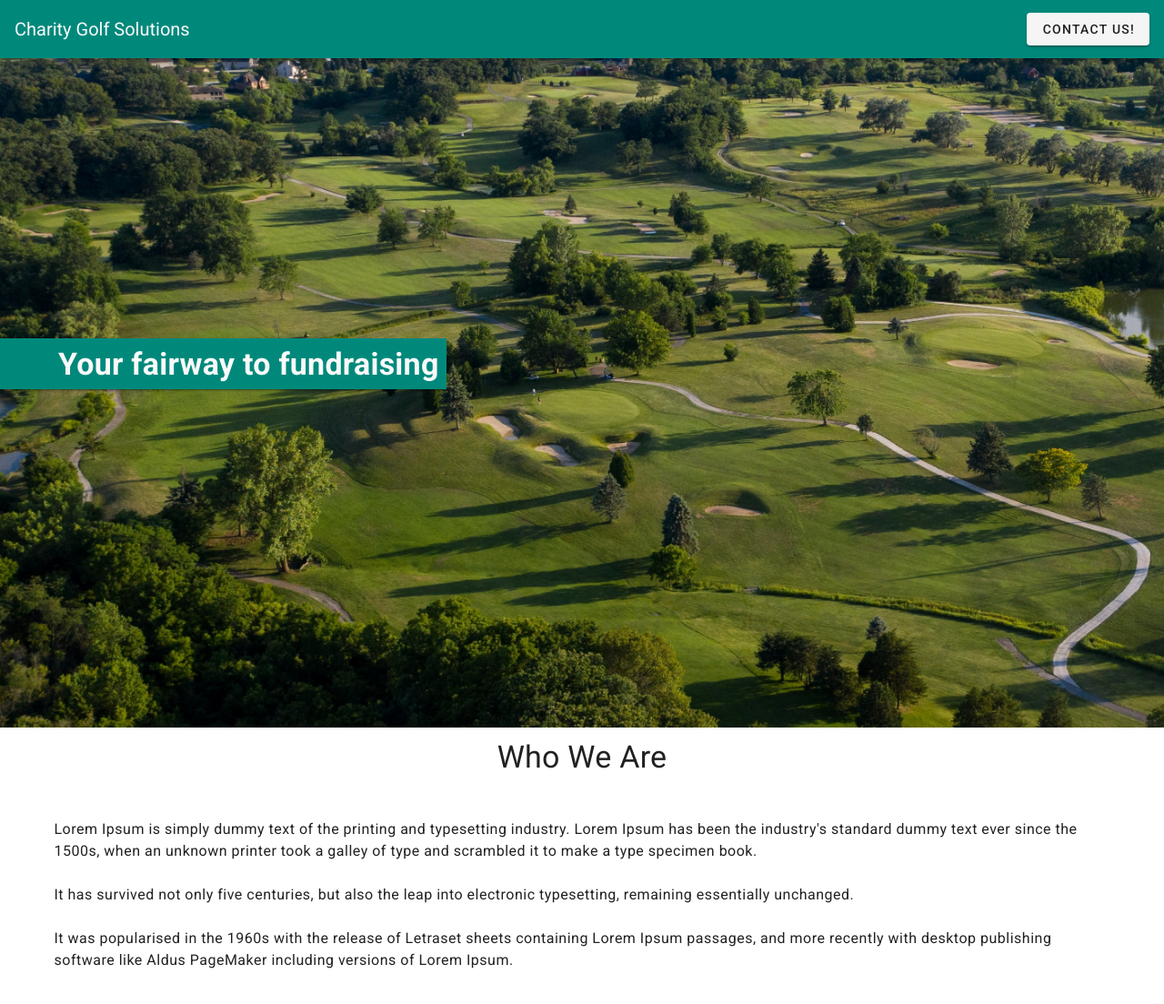
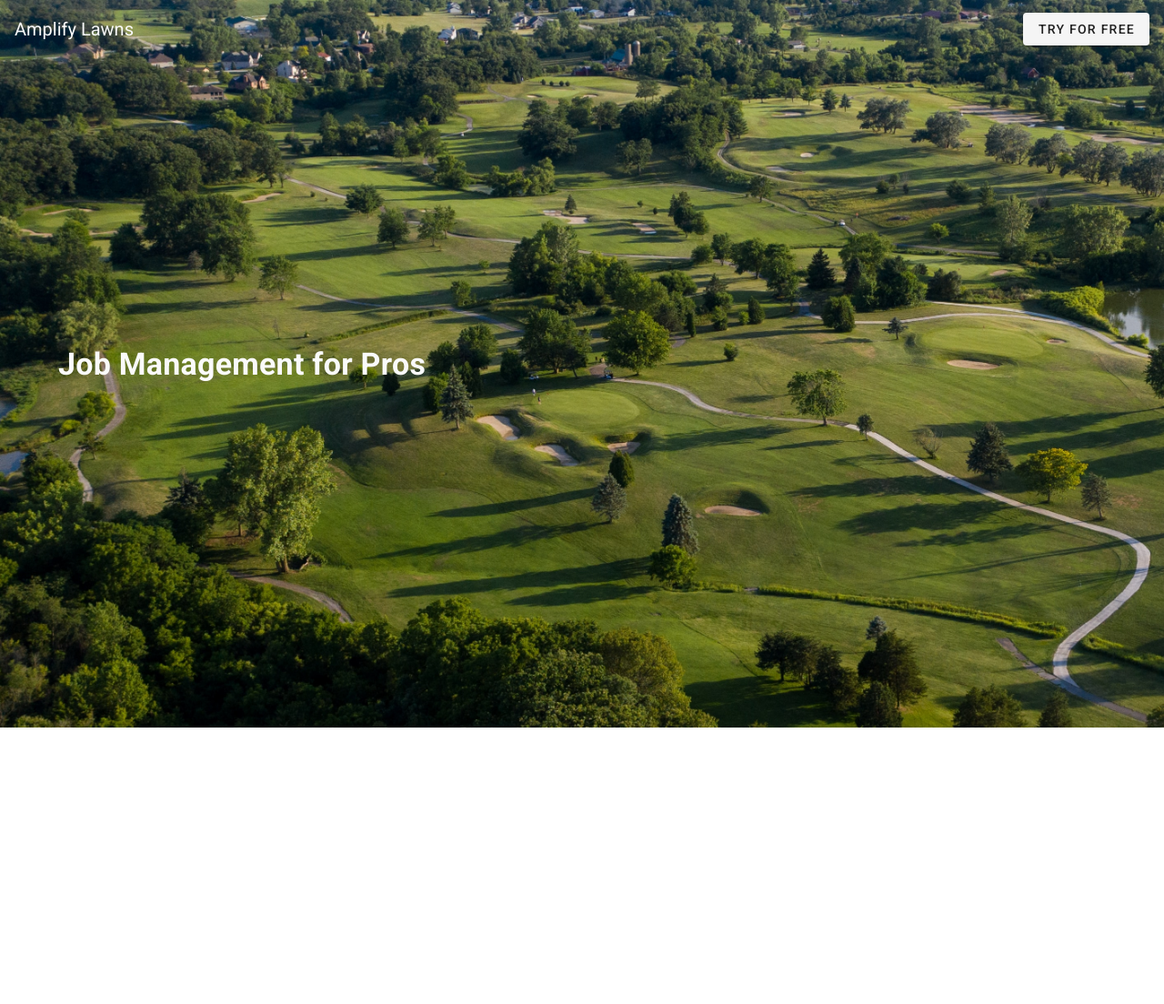
Before and after one commit to amplify-technologies/lawns-website, a Vue app: page / in a window 1280 px wide. Shown: the whole page at 91% size. After the commit the page ends 800 px from the top, so only its background shows below. Built offline with nearby package versions, Linux system fonts and the light colour scheme.

Commit message:
Cleanup some CGS assets

```diff
--- a/package.json
+++ b/package.json
@@ -1,5 +1,5 @@
 {
-  "name": "cgs",
+  "name": "amplify",
   "version": "0.1.0",
   "private": true,
   "scripts": {
--- a/src/components/SplashPage.vue
+++ b/src/components/SplashPage.vue
@@ -2,46 +2,36 @@
   <v-main>
 
     <v-container
-      id="fairway"
+      id="lawn"
       fluid
       class="fill-height pl-0"
     >
       <v-app-bar
         absolute
-        color="teal darken-1"
+        color="transparent"
+        elevation=0
       >
 
         <v-toolbar-title
           class=" grey--text text--lighten-5"
         >
-          Charity Golf Solutions
+          Amplify Lawns
         </v-toolbar-title>
 
         <v-spacer></v-spacer>
 
-        <v-btn>Contact Us!</v-btn>
+        <v-btn>Try for free</v-btn>
 
       </v-app-bar>
 
       <v-card
         tile
         class="text-h4 font-weight-bold pa-2 pl-16 ml-0 grey--text text--lighten-5"
-        color="teal darken-1"
+        color="transparent"
+        elevation=0
       >
-        Your fairway to fundraising
+        Job Management for Pros
       </v-card>
-
-    </v-container>
-
-    <v-container>
-
-      <div class="mb-12 text-h4 text-center">Who We Are</div>
-
-      <div class="mb-6 text-body-1">Lorem Ipsum is simply dummy text of the printing and typesetting industry. Lorem Ipsum has been the industry's standard dummy text ever since the 1500s, when an unknown printer took a galley of type and scrambled it to make a type specimen book.</div>
-
-      <div class="mb-6 text-body-1">It has survived not only five centuries, but also the leap into electronic typesetting, remaining essentially unchanged.</div>
-
-      <div class="mb-6 text-body-1">It was popularised in the 1960s with the release of Letraset sheets containing Lorem Ipsum passages, and more recently with desktop publishing software like Aldus PageMaker including versions of Lorem Ipsum.</div>
 
     </v-container>
 
@@ -57,7 +47,7 @@
 </script>
 
 <style>
-  #fairway {
+  #lawn {
     background: url('../assets/fairway.jpg');
     background-size: cover;
   }
```
Also changed, not shown: 2 other files (tests, documents, lock files or other folders).
